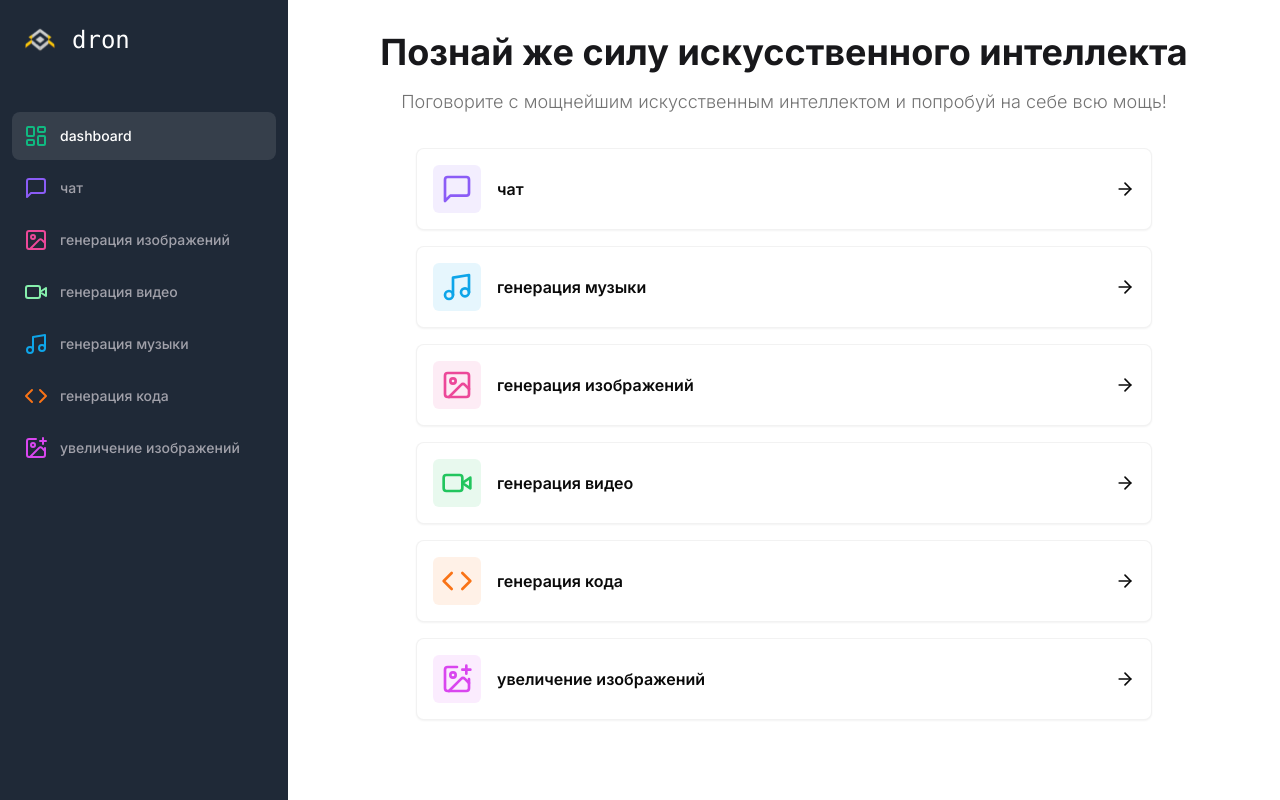
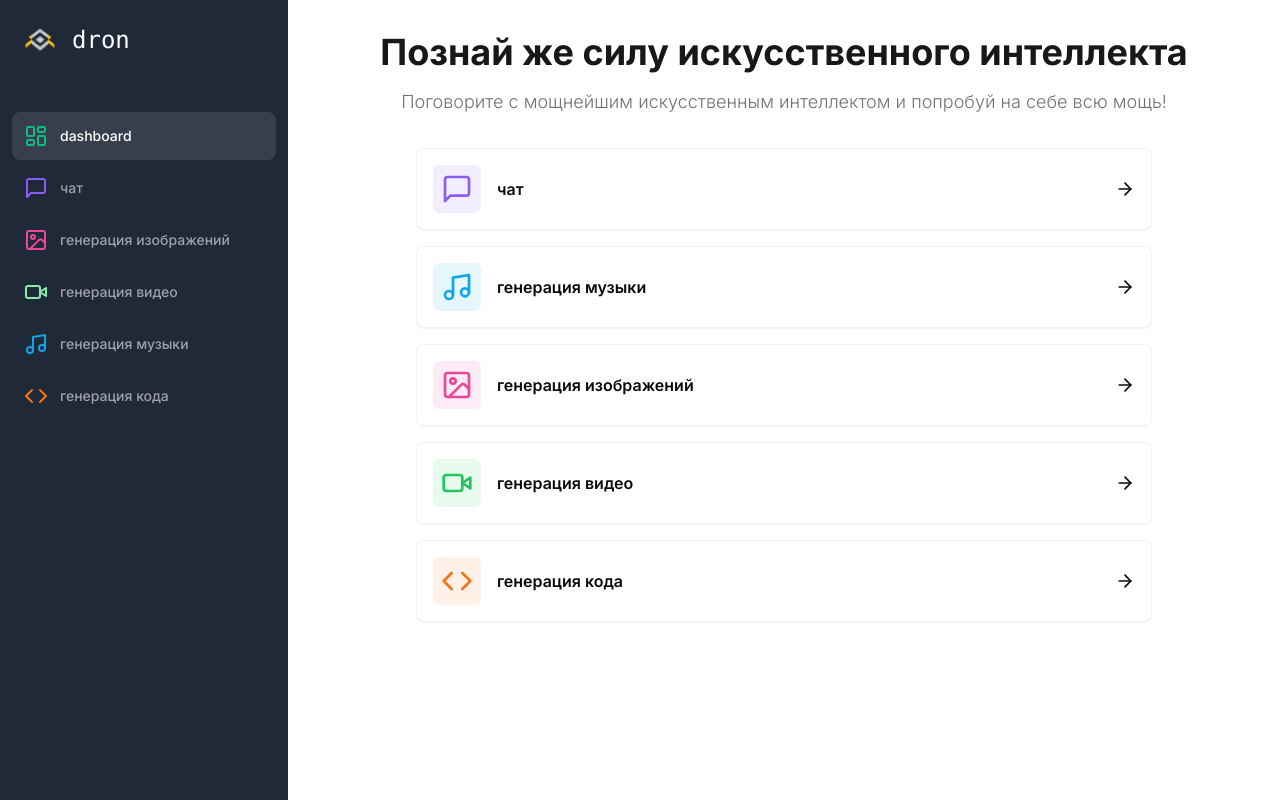
Before and after one commit to pharaohchik/ai-app, a Next.js app: page /dashboard in a window 1280 px wide. Built offline with nearby package versions, Linux system fonts and the light colour scheme.

Commit message:
remove mentions of upscale

```diff
--- a/app/(dashboard)/(routes)/dashboard/page.tsx
+++ b/app/(dashboard)/(routes)/dashboard/page.tsx
@@ -53,13 +53,13 @@ const tools = [
   color: 'text-orange-500',
   bgColor: 'bg-orange-500/10',
  },
- {
-  label: 'увеличение изображений',
-  href: '/upscale',
-  icon: ImagePlus,
-  color: 'text-fuchsia-500',
-  bgColor: 'bg-fuchsia-500/10',
- },
+ //{
+ // label: 'увеличение изображений',
+ // href: '/upscale',
+ // icon: ImagePlus,
+ // color: 'text-fuchsia-500',
+ // bgColor: 'bg-fuchsia-500/10',
+ //},
 ]
 const DashboardPage = () => {
 
--- a/components/landing-content.tsx
+++ b/components/landing-content.tsx
@@ -9,8 +9,18 @@ const recoms = [
     {
         name: "Макс",
         avatar: "M",
-        title: "человек экстремист",
-        description: "я клоун"
+        title: "Fullstack Developer",
+        description: "Разработчики молодцы, сайт огонь! Мне очень понравилось!"
+    },{
+      name: "Andy",
+      avatar: "A",
+      title: "Web Designer",
+      description: "Отличный сайт! Особенно понравился UI/UX дизайн!",
+    },
+    { name: "Ольга",
+      avatar: "O",
+      title: "Content Manager",
+      description: "Поддержка клиентов на высшем уровне, всегда на связи и готовы помочь в любое время."
     },
     {
       name: "Аня",
@@ -49,14 +59,14 @@ export const LandingContent = () => {
           <div className="flex flex-row justify-center gap-4 text-white pt-4">
             <Link href="https://github.com/pharaohchik/ai-app">
               <GithubIcon className="w-8 h-8"/>
-              <p className="text-zinc-400 text-sm font-medium pl-1">dron</p>
+              <p className="text-zinc-400 text-sm font-medium pl-1" style={{ marginLeft: '-4px' }}>dron</p>
             </Link>
 
             <Link href="https://t.me/math_is_ez">
               <svg width="32px" height="32px" viewBox="0 0 24 24" fill="none" xmlns="http://www.w3.org/2000/svg">
                 <path fillRule="evenodd" clip-rule="evenodd" d="M23.1117 4.49449C23.4296 2.94472 21.9074 1.65683 20.4317 2.227L2.3425 9.21601C0.694517 9.85273 0.621087 12.1572 2.22518 12.8975L6.1645 14.7157L8.03849 21.2746C8.13583 21.6153 8.40618 21.8791 8.74917 21.968C9.09216 22.0568 9.45658 21.9576 9.70712 21.707L12.5938 18.8203L16.6375 21.8531C17.8113 22.7334 19.5019 22.0922 19.7967 20.6549L23.1117 4.49449ZM3.0633 11.0816L21.1525 4.0926L17.8375 20.2531L13.1 16.6999C12.7019 16.4013 12.1448 16.4409 11.7929 16.7928L10.5565 18.0292L10.928 15.9861L18.2071 8.70703C18.5614 8.35278 18.5988 7.79106 18.2947 7.39293C17.9906 6.99479 17.4389 6.88312 17.0039 7.13168L6.95124 12.876L3.0633 11.0816ZM8.17695 14.4791L8.78333 16.6015L9.01614 15.321C9.05253 15.1209 9.14908 14.9366 9.29291 14.7928L11.5128 12.573L8.17695 14.4791Z" fill="#F0F0F0"/>
               </svg>
-              <p className="text-zinc-400 text-sm font-medium pl-1">goga</p>
+              <p className="text-zinc-400 text-sm font-medium pl-1" style={{ marginLeft: '-2px' }}>goga</p>
             </Link>
 
           </div>
--- a/components/landing-hero.tsx
+++ b/components/landing-hero.tsx
@@ -18,7 +18,7 @@ export const LandingHero = () => {
                         "генерации кода.",
                         "генерации музыки.",
                         "генерации видео.",
-                        "улучшения качества фото.",
+                        //"улучшения качества фото.",
 
                     ],
                     autoStart: true,
--- a/components/sidebar.tsx
+++ b/components/sidebar.tsx
@@ -46,13 +46,13 @@ const Sidebar = () => {
             icon: Code,
             color: 'text-orange-500'
         },
-        {
-          label: 'увеличение изображений',
-          href: '/upscale',
-          icon: ImagePlus,
-          color: 'text-fuchsia-500',
-          bgColor: 'bg-fuchsia-500/10',
-         },
+        //{
+        //  label: 'увеличение изображений',
+        //  href: '/upscale',
+        //  icon: ImagePlus,
+        //  color: 'text-fuchsia-500',
+        //  bgColor: 'bg-fuchsia-500/10',
+        // },
     ];
 
     return (
```
Also changed, not shown: 1 other file (tests, documents, lock files or other folders).
